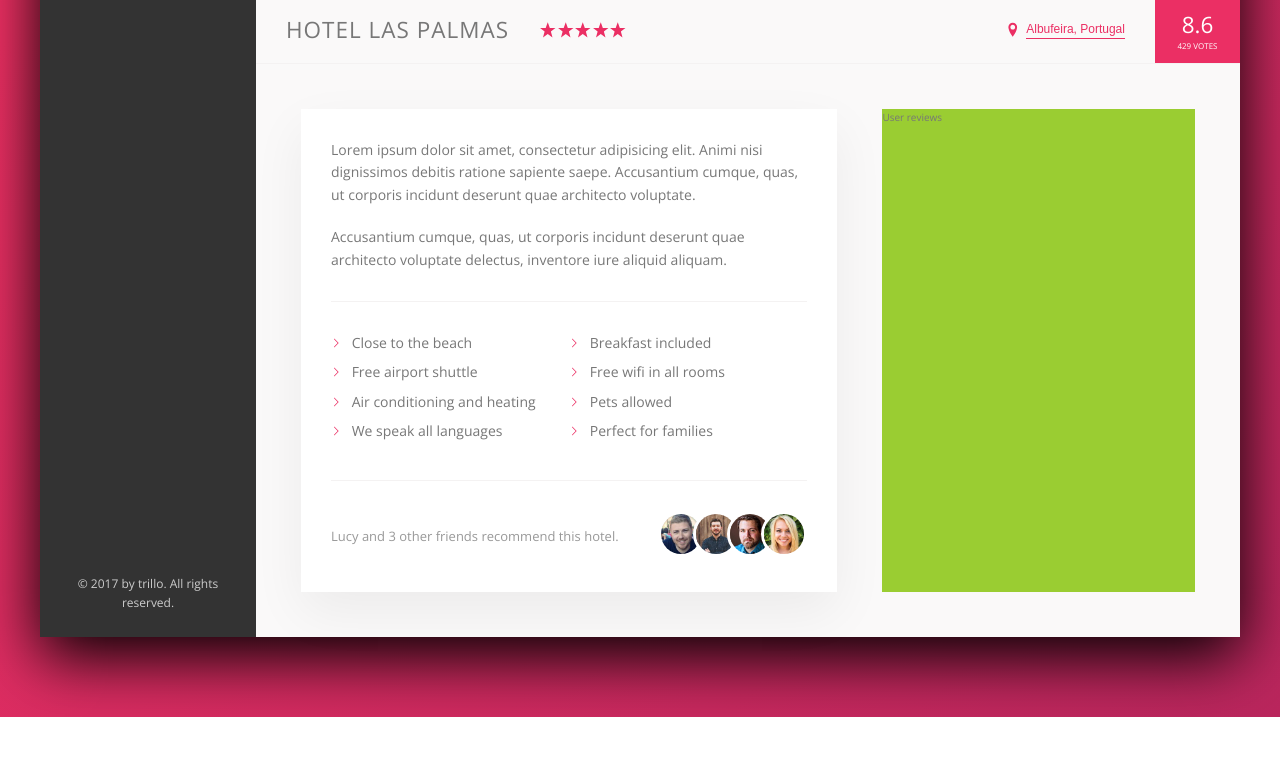
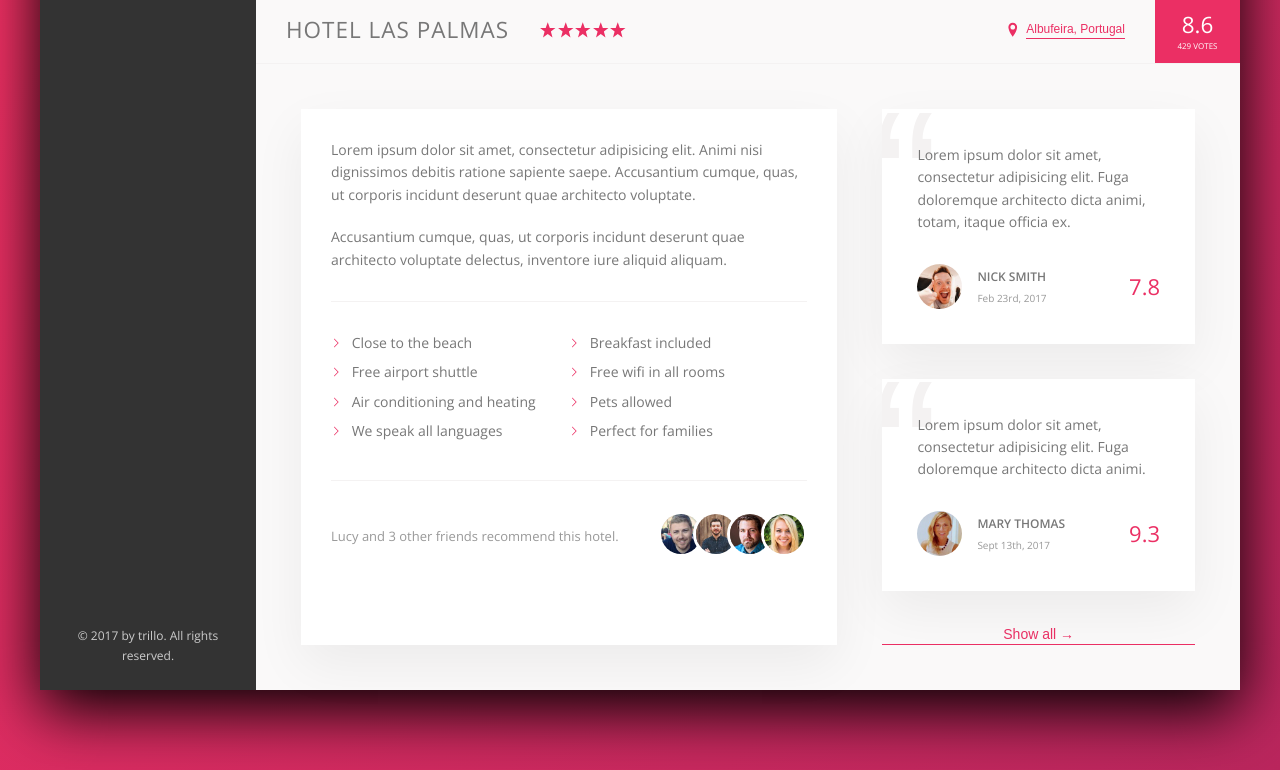
Before and after one commit to sdiperi17/trillo_project_advanced_css, a website: page index.html in a window 1280 px wide. Shown: the part 538-1308 px from the top of the page. Before the commit the page ends 1255 px from the top, so only its background shows below. Drawn offline with nearby package versions, Linux system fonts and the light colour scheme.

Commit message:
completed user review section

```diff
--- a/index.html
+++ b/index.html
@@ -253,7 +253,59 @@
                             </div>
                         </div>
 
-                        <div class="user-reviews">User reviews</div>
+                        <div class="user-reviews">
+                            <!-- figure elemenets are not only for pictures or for images
+                            Figures are great for some text and descriptions of the images -->
+                            <figure class="review">
+                                <blockquote class="review__text">
+                                    Lorem ipsum dolor sit amet, consectetur
+                                    adipisicing elit. Fuga doloremque architecto
+                                    dicta animi, totam, itaque officia ex.
+                                </blockquote>
+                                <figcaption class="review__user">
+                                    <img
+                                        src="img/user-1.jpg"
+                                        alt="User 1"
+                                        class="review__photo"
+                                    />
+                                    <div class="review__user-box">
+                                        <p class="review__user-name">
+                                            Nick Smith
+                                        </p>
+                                        <p class="review__user-date">
+                                            Feb 23rd, 2017
+                                        </p>
+                                    </div>
+                                    <div class="review__rating">7.8</div>
+                                </figcaption>
+                            </figure>
+                            <figure class="review">
+                                <blockquote class="review__text">
+                                    Lorem ipsum dolor sit amet, consectetur
+                                    adipisicing elit. Fuga doloremque architecto
+                                    dicta animi.
+                                </blockquote>
+                                <figcaption class="review__user">
+                                    <img
+                                        src="img/user-2.jpg"
+                                        alt="User 1"
+                                        class="review__photo"
+                                    />
+                                    <div class="review__user-box">
+                                        <p class="review__user-name">
+                                            Mary Thomas
+                                        </p>
+                                        <p class="review__user-date">
+                                            Sept 13th, 2017
+                                        </p>
+                                    </div>
+                                    <div class="review__rating">9.3</div>
+                                </figcaption>
+                            </figure>
+                            <button class="btn-inline">
+                                Show all <span>&rarr;</span>
+                            </button>
+                        </div>
                     </div>
                 </main>
             </div>
--- a/sass/_components.scss
+++ b/sass/_components.scss
@@ -290,8 +290,17 @@
     cursor: pointer;
     transition: all 0.2s;
 
+    &span {
+        margin-left: 3px;
+        transition: margin-left 0.2s;
+    }
+
     &:hover {
         color: var(--color-grey-dark-1);
+
+        span {
+            margin-left: 8px;
+        }
     }
 
     &:focus {
@@ -394,3 +403,67 @@
         }
     }
 }
+
+///////////////////////////
+///REVIEWS
+.review {
+    background-color: #fff;
+    box-shadow: var(--shadow-light);
+    padding: 3.5rem;
+    margin-bottom: 3.5rem;
+    position: relative;
+    overflow: hidden;
+
+    &__text {
+        margin-bottom: 3rem;
+        z-index: 10;
+        position: relative;
+    }
+
+    &__user {
+        display: flex;
+        align-items: center;
+    }
+
+    &__photo {
+        height: 4.5rem;
+        width: 4.5rem;
+        border-radius: 50%;
+        margin-right: 1.5rem;
+    }
+
+    &__user-box {
+        margin-right: auto;
+    }
+
+    &__user-name {
+        font-size: 1.2rem;
+        font-weight: 600;
+        text-transform: uppercase;
+        margin-bottom: 0.4rem;
+    }
+
+    &__user-date {
+        font-size: 1rem;
+        color: var(--color-grey-dark-3);
+    }
+
+    &__rating {
+        font-size: 2rem;
+        color: var(--color-primary);
+        font-size: 2.2rem;
+        font-weight: 300;
+    }
+    // this will create a new element
+    &::before {
+        content: "\201C";
+        position: absolute;
+        top: -2.75rem;
+        left: -1rem;
+        line-height: 1;
+        font-size: 20rem;
+        color: var(--color-grey-light-2);
+        font-family: sans-serif;
+        z-index: 1;
+    }
+}
--- a/sass/_layout.scss
+++ b/sass/_layout.scss
@@ -41,13 +41,13 @@
 }
 
 .detail {
+    font-size: 1.4rem;
     display: flex;
     padding: 4.5rem;
     background-color: var(--line);
 }
 
 .description {
-    font-size: 1.4rem;
     background-color: #fff;
     box-shadow: var(--shadow-light);
     padding: 3rem;
@@ -58,7 +58,10 @@
 }
 
 .user-reviews {
-    background-color: yellowgreen;
     // for an element to occupy the remaining space by setting flex to one.
     flex: 1;
+
+    display: flex;
+    flex-direction: column;
+    // align-items: center;
 }
```
Also changed, not shown: css/style.css.
